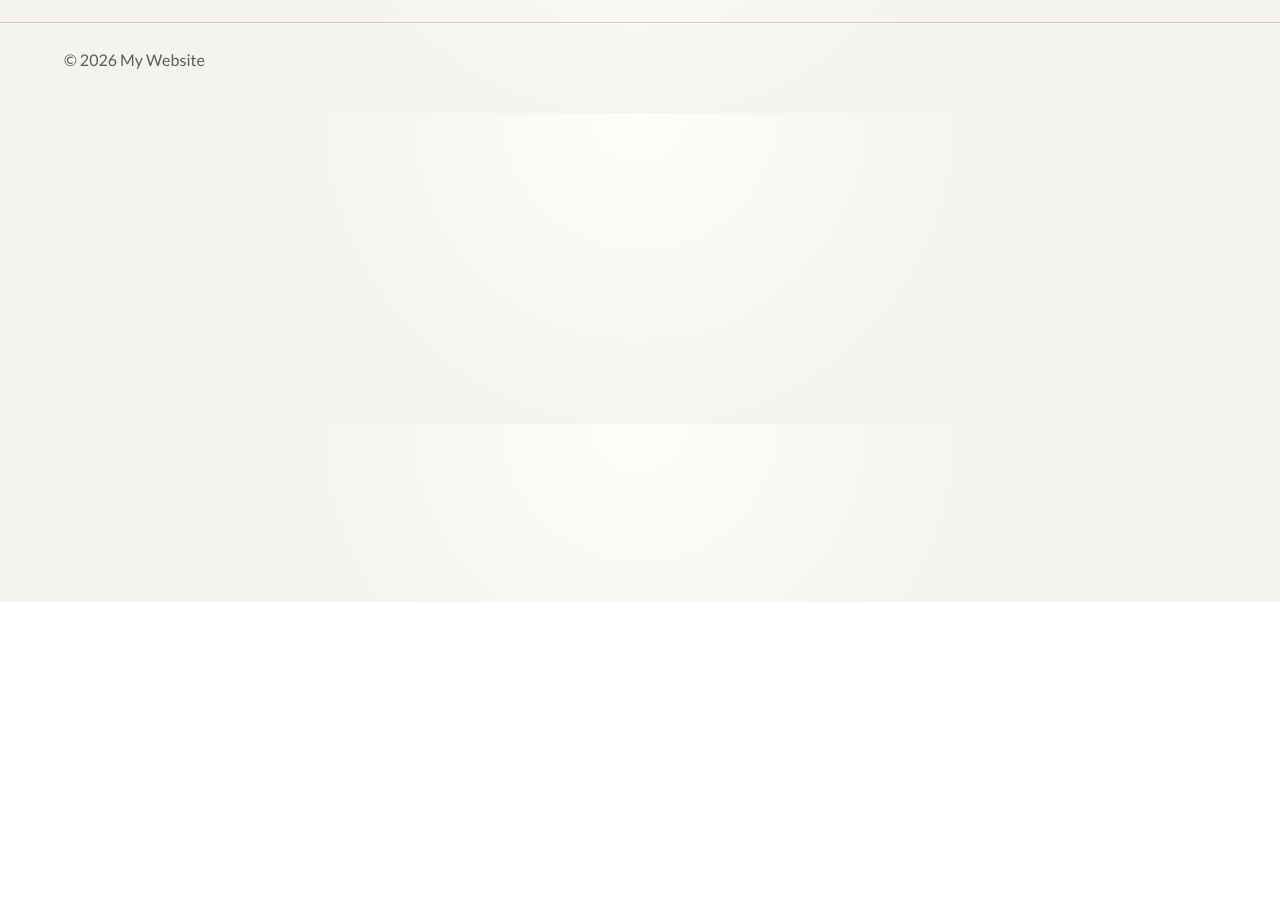
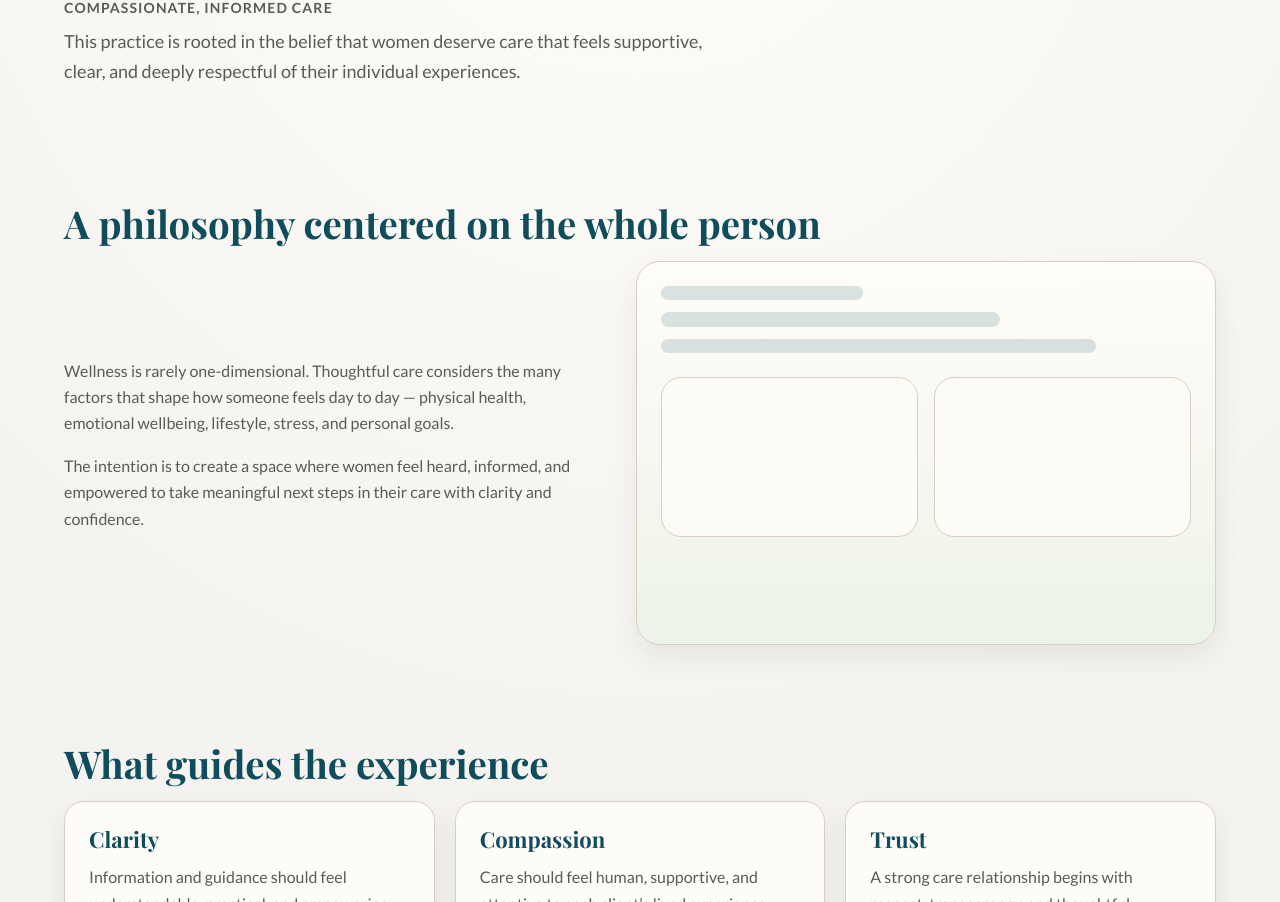
Before and after one commit to StefnotAdevyet/angiesSite, a React (Vite) app: page /about in a window 1280 px wide. Shown: the part 198-1100 px from the top of the page. Before the commit the page ends 800 px from the top, so only its background shows below. Built offline with nearby package versions, Linux system fonts and the light colour scheme.

Commit message:
Style about page with brand-aligned content sections

```diff
--- a/src/pages/AboutPage.tsx
+++ b/src/pages/AboutPage.tsx
@@ -1,12 +1,92 @@
+import { Link } from "react-router-dom";
+import { Button } from "../components/ui/Button";
+import { Card } from "../components/ui/Card";
 import { Container } from "../components/ui/Container";
+import { Section } from "../components/ui/Section";
 
 export function AboutPage() {
     return (
-        <Container as="section" className="page-section" aria-labelledby="about-title">
-            <h1 id="about-title">About</h1>
-            <p>
-                This is the about page. We are wiring up real client-side routing.
-            </p>
+        <Container>
+            <Section className="about-hero" title="About the Practice" titleId="about-title">
+                <p className="section-kicker">Compassionate, informed care</p>
+                <p className="about-lead">
+                    This practice is rooted in the belief that women deserve care that feels
+                    supportive, clear, and deeply respectful of their individual experiences.
+                </p>
+            </Section>
+
+            <Section className="feature-section" title="A philosophy centered on the whole person" titleId="philosophy-title">
+                <div className="feature-layout">
+                    <div className="feature-content">
+                        <p>
+                            Wellness is rarely one-dimensional. Thoughtful care considers the
+                            many factors that shape how someone feels day to day — physical
+                            health, emotional wellbeing, lifestyle, stress, and personal goals.
+                        </p>
+                        <p>
+                            The intention is to create a space where women feel heard, informed,
+                            and empowered to take meaningful next steps in their care with clarity
+                            and confidence.
+                        </p>
+                    </div>
+
+                    <div className="feature-visual" aria-hidden="true">
+                        <div className="feature-panel">
+                            <div className="feature-panel-line short" />
+                            <div className="feature-panel-line medium" />
+                            <div className="feature-panel-line long" />
+                            <div className="feature-panel-blocks">
+                                <div />
+                                <div />
+                            </div>
+                        </div>
+                    </div>
+                </div>
+            </Section>
+
+            <Section title="What guides the experience" titleId="values-title">
+                <div className="value-grid">
+                    <Card title="Clarity" titleId="value-clarity-title">
+                        <p>
+                            Information and guidance should feel understandable, practical, and
+                            empowering.
+                        </p>
+                    </Card>
+
+                    <Card title="Compassion" titleId="value-compassion-title">
+                        <p>
+                            Care should feel human, supportive, and attentive to each client’s
+                            lived experience.
+                        </p>
+                    </Card>
+
+                    <Card title="Trust" titleId="value-trust-title">
+                        <p>
+                            A strong care relationship begins with respect, transparency, and
+                            thoughtful communication.
+                        </p>
+                    </Card>
+                </div>
+            </Section>
+
+            <Section className="cta-section" title="Ready to begin?" titleId="about-cta-title">
+                <div className="cta-card">
+                    <div>
+                        <p className="section-kicker">Next step</p>
+                        <h2 id="about-cta-title">Share your information and request a consultation</h2>
+                        <p>
+                            Complete the intake form to begin the conversation and help the
+                            practice better understand your needs.
+                        </p>
+                    </div>
+
+                    <div className="cta-actions">
+                        <Link to="/intake" className="button-link">
+                            <Button>Book a Consultation</Button>
+                        </Link>
+                    </div>
+                </div>
+            </Section>
         </Container>
     );
 }
--- a/src/styles/globals.css
+++ b/src/styles/globals.css
@@ -458,6 +458,21 @@ h6 {
 }
 
 /* =========================================================
+   About page
+   ========================================================= */
+
+.about-hero {
+    padding-top: var(--space-16);
+    padding-bottom: var(--space-8);
+}
+
+.about-lead {
+    max-width: 48rem;
+    font-size: var(--font-size-md);
+    color: var(--color-text-muted);
+}
+
+/* =========================================================
    Forms
    ========================================================= */
 
```
